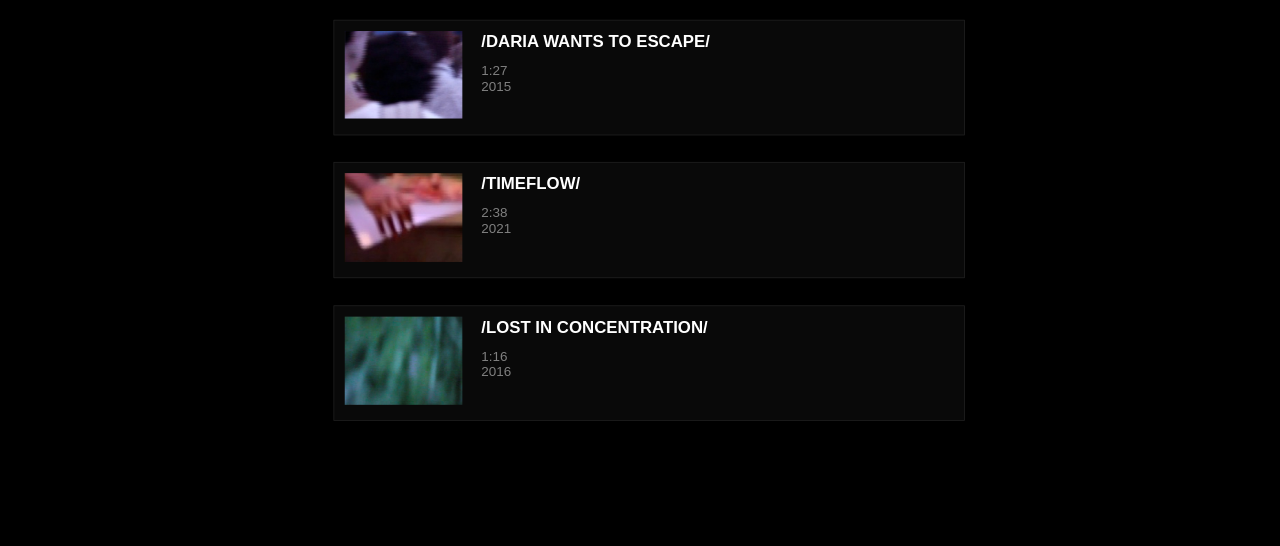
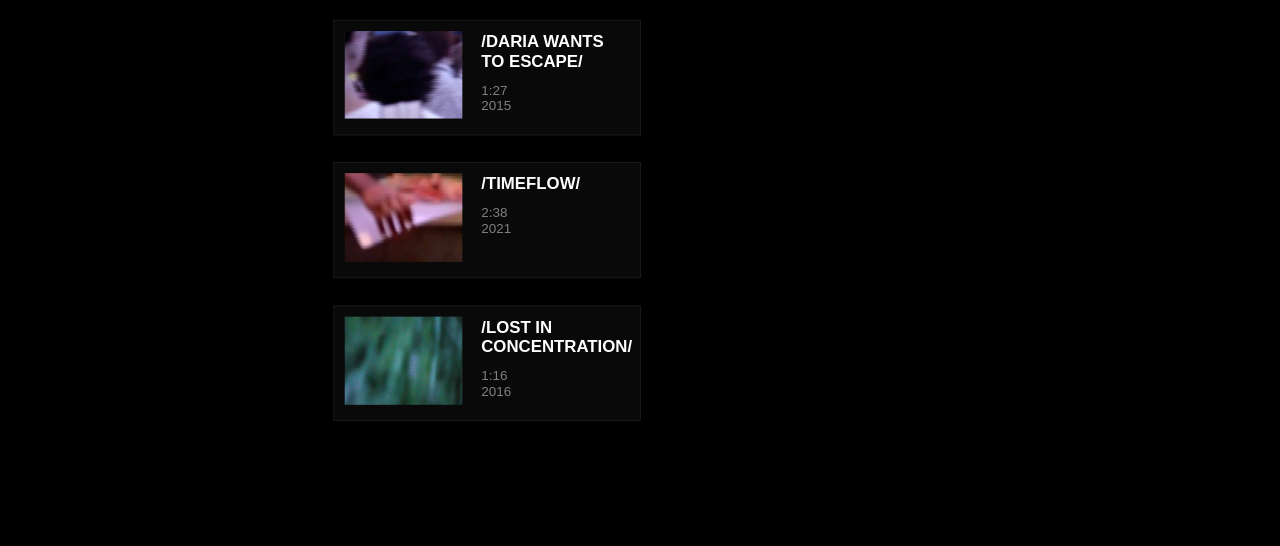
Before and after one commit to camxus/DARIA-MARSHENKO-PORTFOLIO, a plain HTML site: page works/video/video.html in a window 1280 px wide. Shown: the part 254-800 px from the top of the page. Drawn offline with nearby package versions, Linux system fonts and the light colour scheme; a script that the page names is missing; files whose address does not match are found by name.

```diff
--- a/assets/css/videos.css
+++ b/assets/css/videos.css
@@ -41,6 +41,10 @@
     .videoframe {
         /* grid-area: left; */
         height: 40vh;
+    }
+
+    .videos_list li {
+        width: 100%;
     }
 }
 
@@ -87,8 +91,7 @@
         grid-area: left;
     }
 
+    .videos_list li {
+        width: 49.8%;
+    }
 }
-
-.videos_list li {
-    width: 100%;
-}
```
Also changed, not shown: 1 other file.
